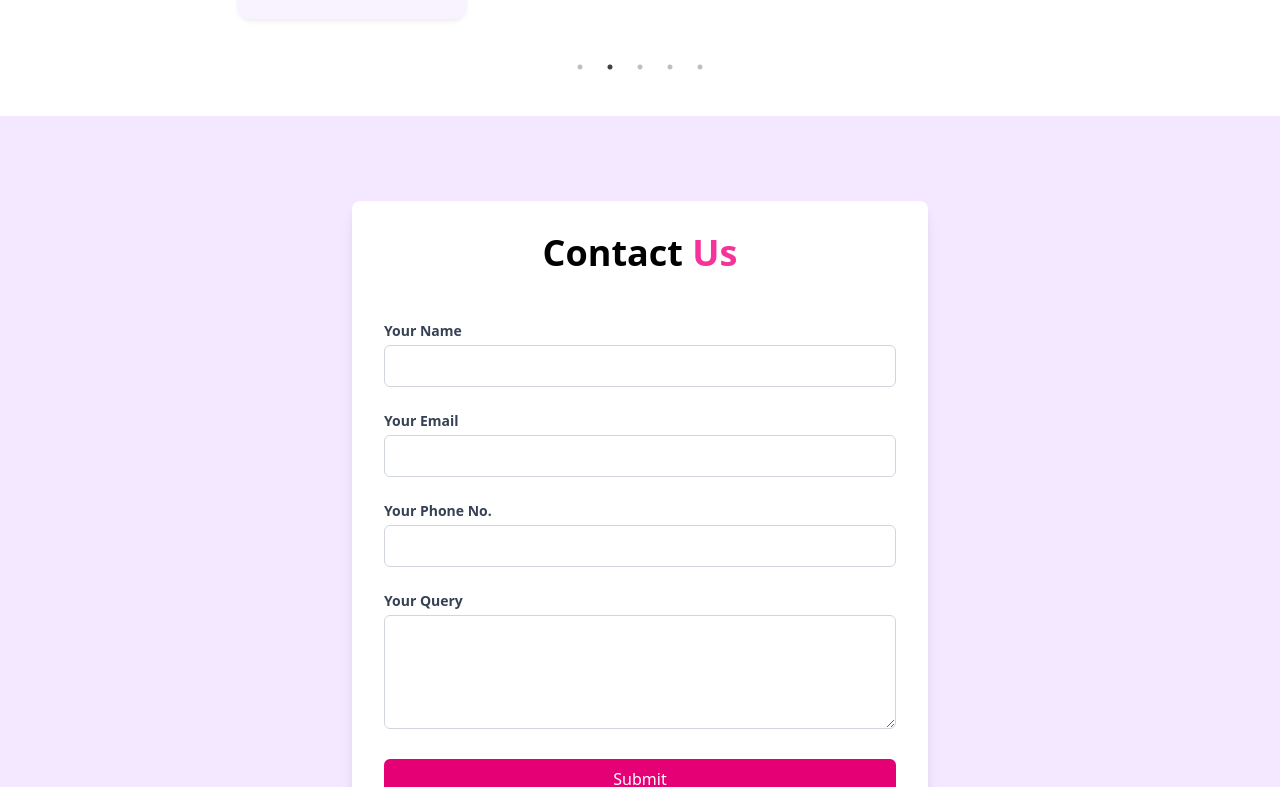
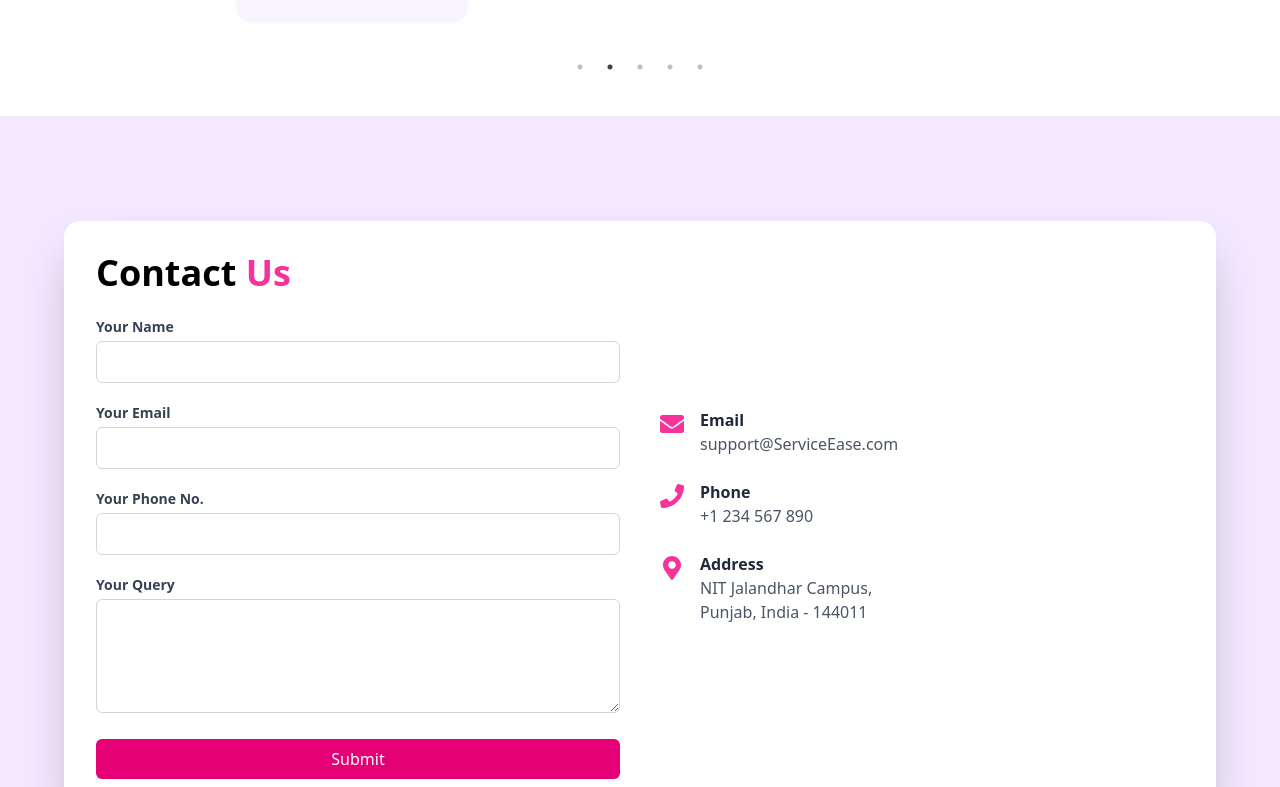
Before and after one commit to himanshu6404/ServiceEase, a React (Vite) app in the folder Frontend/: page / in a window 1280 px wide. Shown: the part 2877-3664 px from the top of the page. Built offline with nearby package versions, Linux system fonts and the light colour scheme.

Commit message:
Formating Updates

```diff
--- a/Frontend/src/Components/ContactUs.jsx
+++ b/Frontend/src/Components/ContactUs.jsx
@@ -1,5 +1,6 @@
 'use client';
 import { useState } from 'react';
+import { FaEnvelope, FaPhone, FaMapMarkerAlt } from 'react-icons/fa';
 
 const ContactUs = () => {
   const [formData, setFormData] = useState({
@@ -16,18 +17,19 @@ const ContactUs = () => {
   const handleSubmit = (e) => {
     e.preventDefault();
     console.log('Form submitted:', formData);
-    // Optionally send to backend
   };
 
   return (
-    <div id='contact' className="min-h-screen bg-purple-100 py-16 px-4 flex justify-center items-center">
-      <div className="w-full max-w-xl bg-white p-8 rounded-lg shadow-lg">
-<h2 className="text-4xl font-bold text-center mb-12">
+    <div id='contact' className="min-h-screen bg-purple-100 py-16 px-6 sm:px-12 flex items-center justify-center">
+      <div className="w-full max-w-6xl bg-white rounded-2xl shadow-2xl p-8 grid md:grid-cols-2 gap-10">
+        {/* Left Side - Contact Form */}
+        <div>
+          <h2 className="text-4xl font-bold mb-6">
             <span className="text-black">Contact </span>
             <span className="text-pink-500">Us</span>
           </h2>
 
-        <form onSubmit={handleSubmit} className="space-y-6">
+          <form onSubmit={handleSubmit} className="space-y-5">
             <div>
               <label className="block text-sm font-semibold text-gray-700">Your Name</label>
               <input
@@ -66,6 +68,7 @@ const ContactUs = () => {
               <textarea
                 name="query"
                 rows="4"
+                required
                 onChange={handleChange}
                 className="w-full mt-1 border border-gray-300 px-4 py-2 rounded-md focus:outline-none focus:ring-2 focus:ring-pink-500"
               ></textarea>
@@ -73,11 +76,42 @@ const ContactUs = () => {
 
             <button
               type="submit"
-            className="bg-pink-600 text-white w-full py-2 rounded-md hover:bg-pink-700 transition"
+              className="bg-pink-600 text-white w-full py-2 rounded-md hover:bg-pink-700 transition cursor-pointer"
             >
               Submit
             </button>
           </form>
+        </div>
+
+        {/* Right Side - Contact Info */}
+        <div className="flex flex-col justify-center space-y-6">
+          <div className="flex items-start space-x-4">
+            <FaEnvelope className="text-2xl text-pink-500 mt-1" />
+            <div>
+              <h4 className="font-semibold text-gray-800">Email</h4>
+              <p className="text-gray-600">support@ServiceEase.com</p>
+            </div>
+          </div>
+
+          <div className="flex items-start space-x-4">
+            <FaPhone className="text-2xl text-pink-500 mt-1" />
+            <div>
+              <h4 className="font-semibold text-gray-800">Phone</h4>
+              <p className="text-gray-600">+1 234 567 890</p>
+            </div>
+          </div>
+
+          <div className="flex items-start space-x-4">
+            <FaMapMarkerAlt className="text-2xl text-pink-500 mt-1" />
+            <div>
+              <h4 className="font-semibold text-gray-800">Address</h4>
+              <p className="text-gray-600">
+                NIT Jalandhar Campus,<br />
+                Punjab, India - 144011
+              </p>
+            </div>
+          </div>
+        </div>
       </div>
     </div>
   );
--- a/Frontend/src/Components/Footer.jsx
+++ b/Frontend/src/Components/Footer.jsx
@@ -33,7 +33,7 @@ const Footer = () => {
           <h3 className="text-xl font-semibold text-white mb-4">Contact Us</h3>
           <p className="mb-1">📧 Email: support@ServiceEase.com</p>
           <p className="mb-1">📞 Phone: +1 234 567 890</p>
-          <p className="mb-1">📍 Address: NIT Jalandhar, Punjab, India – 144011</p>
+          <p className="mb-1">📍 Address: NITJ Campus, Punjab, India – 144011</p>
         </div>
 
       </div>
--- a/Frontend/src/Components/Services.jsx
+++ b/Frontend/src/Components/Services.jsx
@@ -78,10 +78,13 @@ const Services = () => {
   <button className="px-4 py-2 bg-gray-700 text-white rounded-lg hover:bg-gray-800 cursor-pointer transition">
     Explore More
   </button>
-) : (
-  <button className="px-4 py-2 bg-blue-600 text-white rounded-lg hover:bg-blue-700 cursor-pointer transition">
+            ) : (
+                <a href="/signin">
+                    <button className="px-4 py-2 bg-blue-600 text-white rounded-lg hover:bg-blue-700 cursor-pointer transition">
     Book Now
   </button>
+                </a>
+
 )}
 
           </div>
```
Lines whose indentation alone changed are shown as unchanged.
